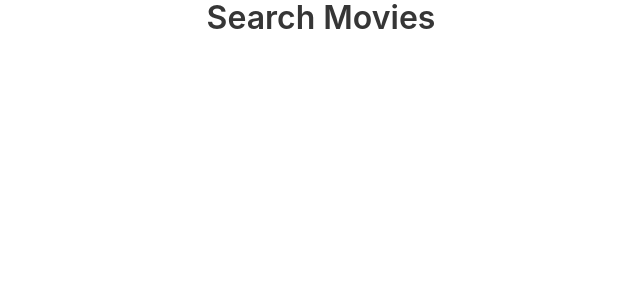
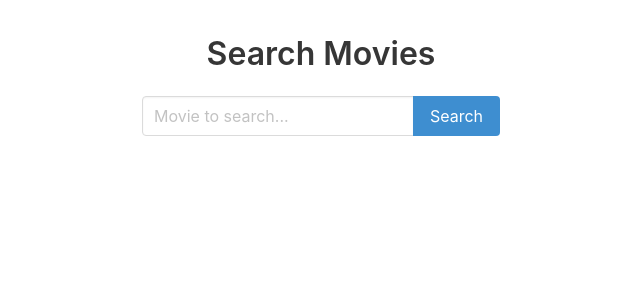
Before and after one commit to sigfried58/Search-Movies, a React (Create React App) app: page / in a window 1280 px wide. Shown: the top 300 px of the page, without its empty margins (319-959 px from the left). Built offline with nearby package versions, Linux system fonts and the light colour scheme.

Commit message:
Created component SearchForm

```diff
--- a/src/App.css
+++ b/src/App.css
@@ -1,28 +1,9 @@
 .App {
+  padding-top: 36px;
   text-align: center;
 }
 
-.App-logo {
-  animation: App-logo-spin infinite 20s linear;
-  height: 80px;
+.SearchForm-wrapper {
+  display: flex;
+  justify-content: center;
 }
-
-.App-header {
-  background-color: #222;
-  height: 150px;
-  padding: 20px;
-  color: white;
-}
-
-.App-title {
-  font-size: 1.5em;
-}
-
-.App-intro {
-  font-size: large;
-}
-
-@keyframes App-logo-spin {
-  from { transform: rotate(0deg); }
-  to { transform: rotate(360deg); }
-}
--- a/src/App.js
+++ b/src/App.js
@@ -1,5 +1,6 @@
 import React, { Component } from 'react';
 import { Title } from './components/Title';
+import { SearchForm } from './components/SearchForm';
 import './App.css';
 import 'bulma/css/bulma.css';
 
@@ -8,6 +9,9 @@ class App extends Component {
     return (
       <div className="App">
         <Title>Search Movies</Title>
+        <div className="SearchForm-wrapper">
+          <SearchForm />
+        </div>
       </div>
     );
   }
--- /dev/null
+++ b/src/components/SearchForm.js
@@ -0,0 +1,35 @@
+import React, { Component } from 'react';
+
+export class SearchForm extends Component {
+  state = {
+    inputMovie: ''
+  };
+
+  _handleChange = e => {
+    this.setState({ inputMovie: e.target.value });
+  };
+
+  _handleSubmit = e => {
+    e.preventDefault();
+    alert(this.state.inputMovie);
+  };
+  render() {
+    return (
+      <form onSubmit={this._handleSubmit}>
+        <div className="field has-addons">
+          <div className="control">
+            <input
+              className="input"
+              onChange={this._handleChange}
+              type="text"
+              placeholder="Movie to search..."
+            />
+          </div>
+          <div className="control">
+            <button className="button is-info">Search</button>
+          </div>
+        </div>
+      </form>
+    );
+  }
+}
```
